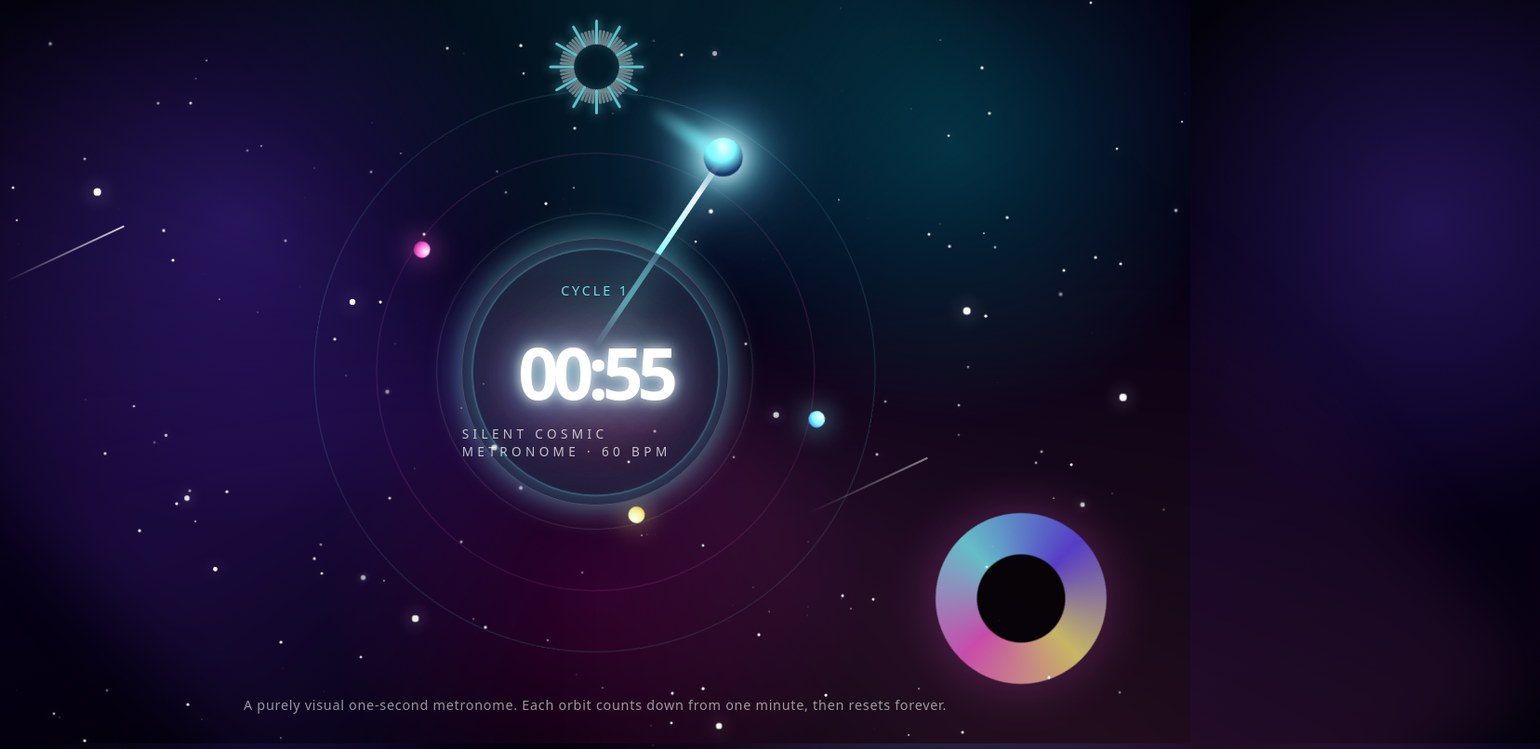
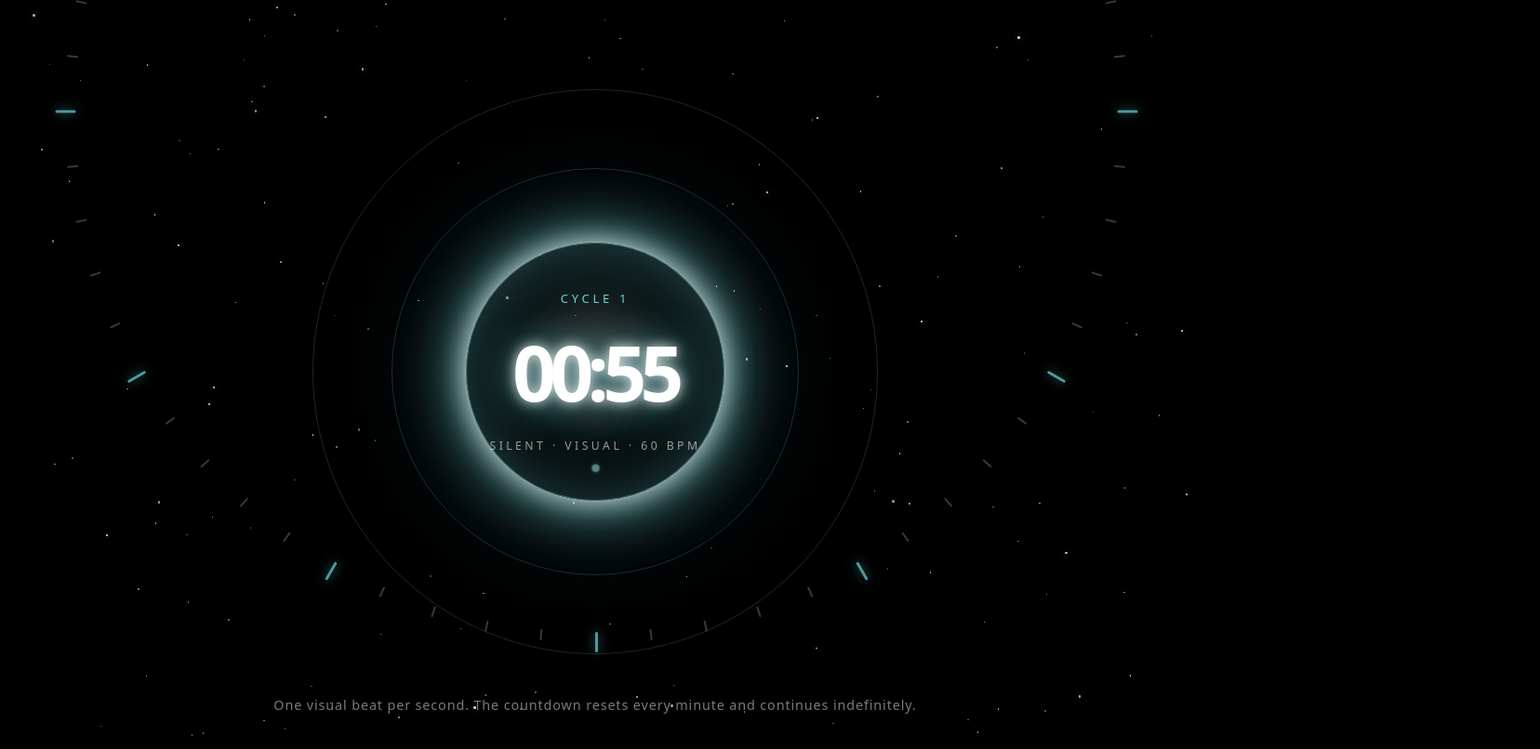
Before and after one commit to mike-stack1982364/heart-love-warrior-peace, a plain HTML site: page index.html in a window 1280 px wide. Shown: the top 806 px of the page at 93% size, 1656 px wide, since content can reach past the window. Drawn offline with Linux system fonts and the light colour scheme.

Commit message:
Update index.html

```diff
--- a/index.html
+++ b/index.html
@@ -3,457 +3,219 @@
 <head>
 <meta charset="UTF-8" />
 <meta name="viewport" content="width=device-width, initial-scale=1.0" />
-<title>Outer-Space Visual Metronome</title>
+<title>Silent Space Metronome</title>
 
 <style>
-  :root {
-    --beat: 1s;
-    --glow: rgba(147, 220, 255, 0.95);
-    --deep: #03030f;
-    --violet: #6c4dff;
-    --cyan: #7df9ff;
-    --pink: #ff61d8;
-  }
-
   * {
     box-sizing: border-box;
   }
 
   body {
     margin: 0;
+    min-height: 100vh;
     overflow: hidden;
-    min-height: 100vh;
-    background:
-      radial-gradient(circle at 20% 30%, rgba(111, 65, 255, 0.28), transparent 28%),
-      radial-gradient(circle at 80% 20%, rgba(0, 255, 255, 0.18), transparent 25%),
-      radial-gradient(circle at 50% 80%, rgba(255, 0, 180, 0.16), transparent 32%),
-      linear-gradient(160deg, #02020a, #060017 45%, #000 100%);
+    background: #000;
+    color: white;
     font-family: system-ui, -apple-system, BlinkMacSystemFont, "Segoe UI", sans-serif;
-    color: white;
   }
 
   .space {
     position: relative;
     width: 100vw;
     height: 100vh;
-    isolation: isolate;
+    background: #000;
+    display: grid;
+    place-items: center;
   }
 
   .star {
     position: absolute;
-    width: 2px;
-    height: 2px;
     border-radius: 50%;
     background: white;
-    opacity: 0.8;
-    animation: twinkle var(--speed) infinite ease-in-out alternate;
+    opacity: var(--opacity);
+    width: var(--size);
+    height: var(--size);
+    box-shadow: 0 0 8px rgba(255,255,255,0.55);
   }
 
-  @keyframes twinkle {
-    from {
-      transform: scale(0.35);
-      opacity: 0.25;
-    }
-    to {
-      transform: scale(1.6);
-      opacity: 1;
-      box-shadow: 0 0 14px white;
-    }
-  }
-
-  .nebula {
-    position: absolute;
-    inset: -20%;
-    background:
-      conic-gradient(
-        from 140deg,
-        transparent,
-        rgba(126, 58, 255, 0.18),
-        transparent,
-        rgba(0, 255, 255, 0.12),
-        transparent,
-        rgba(255, 97, 216, 0.14),
-        transparent
-      );
-    filter: blur(40px);
-    animation: nebulaDrift 36s linear infinite;
-    z-index: -2;
-  }
-
-  @keyframes nebulaDrift {
-    to {
-      transform: rotate(360deg) scale(1.08);
-    }
-  }
-
-  .metronome-stage {
-    position: absolute;
-    inset: 0;
+  .metronome {
+    position: relative;
+    width: min(76vmin, 720px);
+    height: min(76vmin, 720px);
     display: grid;
     place-items: center;
   }
 
-  .cosmic-clock {
-    position: relative;
-    width: min(82vmin, 760px);
-    height: min(82vmin, 760px);
-    display: grid;
-    place-items: center;
+  .outer-ring,
+  .middle-ring,
+  .inner-ring {
+    position: absolute;
+    border-radius: 50%;
+    border: 1px solid rgba(255,255,255,0.14);
   }
 
-  .orbit {
-    position: absolute;
-    border: 1px solid rgba(125, 249, 255, 0.16);
-    border-radius: 50%;
-    animation: orbitSpin linear infinite;
+  .outer-ring {
+    width: 100%;
+    height: 100%;
   }
 
-  .orbit.one {
-    width: 92%;
-    height: 92%;
-    animation-duration: 18s;
+  .middle-ring {
+    width: 72%;
+    height: 72%;
+    border-color: rgba(125, 249, 255, 0.18);
   }
 
-  .orbit.two {
-    width: 72%;
-    height: 72%;
-    animation-duration: 11s;
-    border-color: rgba(255, 97, 216, 0.18);
-  }
-
-  .orbit.three {
-    width: 52%;
-    height: 52%;
-    animation-duration: 7s;
-    border-color: rgba(255, 255, 255, 0.12);
-  }
-
-  @keyframes orbitSpin {
-    to {
-      transform: rotate(360deg);
-    }
-  }
-
-  .planet {
-    position: absolute;
-    width: 18px;
-    height: 18px;
-    border-radius: 50%;
-    background: radial-gradient(circle at 30% 30%, white, var(--cyan), #1e4cff);
-    box-shadow: 0 0 28px var(--cyan);
-  }
-
-  .orbit.one .planet {
-    top: 8%;
-    left: 50%;
-  }
-
-  .orbit.two .planet {
-    bottom: 10%;
-    right: 18%;
-    background: radial-gradient(circle at 30% 30%, white, var(--pink), #5c003c);
-    box-shadow: 0 0 28px var(--pink);
-  }
-
-  .orbit.three .planet {
-    top: 50%;
-    left: 0%;
-    background: radial-gradient(circle at 30% 30%, white, #fff493, #ff9f1c);
-    box-shadow: 0 0 28px #fff493;
-  }
-
-  .dial {
-    position: relative;
-    width: 44%;
-    aspect-ratio: 1;
-    border-radius: 50%;
-    display: grid;
-    place-items: center;
-    background:
-      radial-gradient(circle, rgba(255,255,255,0.18), rgba(125,249,255,0.08) 35%, rgba(10,10,40,0.65) 72%),
-      linear-gradient(145deg, rgba(255,255,255,0.12), rgba(255,255,255,0.02));
-    border: 1px solid rgba(255,255,255,0.22);
-    box-shadow:
-      0 0 40px rgba(125, 249, 255, 0.28),
-      inset 0 0 60px rgba(125, 249, 255, 0.14);
-  }
-
-  .countdown {
-    font-size: clamp(3.6rem, 9vmin, 7.4rem);
-    font-weight: 800;
-    letter-spacing: -0.08em;
-    text-shadow:
-      0 0 12px rgba(255,255,255,0.9),
-      0 0 34px rgba(125,249,255,0.95),
-      0 0 70px rgba(255,97,216,0.55);
-  }
-
-  .label {
-    position: absolute;
-    bottom: 17%;
-    font-size: clamp(0.72rem, 1.7vmin, 1rem);
-    letter-spacing: 0.32em;
-    text-transform: uppercase;
-    color: rgba(255,255,255,0.72);
-  }
-
-  .cycle {
-    position: absolute;
-    top: 16%;
-    font-size: clamp(0.8rem, 1.8vmin, 1.1rem);
-    letter-spacing: 0.2em;
-    text-transform: uppercase;
-    color: rgba(125,249,255,0.86);
-  }
-
-  .pendulum-wrap {
-    position: absolute;
-    width: 100%;
-    height: 100%;
-    display: grid;
-    place-items: center;
-    pointer-events: none;
-  }
-
-  .pendulum {
-    position: absolute;
-    width: 6px;
-    height: 38%;
-    top: 8%;
-    left: calc(50% - 3px);
-    transform-origin: 50% 100%;
-    border-radius: 999px;
-    background: linear-gradient(to bottom, transparent, white 20%, var(--cyan), transparent);
-    filter: drop-shadow(0 0 18px var(--cyan));
-    animation: swing var(--beat) cubic-bezier(.45,0,.55,1) infinite alternate;
-  }
-
-  @keyframes swing {
-    from {
-      transform: rotate(-34deg);
-    }
-    to {
-      transform: rotate(34deg);
-    }
-  }
-
-  .comet {
-    position: absolute;
-    top: -18px;
-    left: 50%;
-    width: 42px;
-    height: 42px;
-    transform: translateX(-50%);
-    border-radius: 50%;
-    background:
-      radial-gradient(circle at 32% 32%, white, var(--cyan) 38%, rgba(0, 0, 80, 0.6) 70%);
-    box-shadow:
-      0 0 24px white,
-      0 0 54px var(--cyan),
-      0 0 100px var(--violet);
-  }
-
-  .comet::after {
-    content: "";
-    position: absolute;
-    width: 88px;
-    height: 16px;
-    right: 28px;
-    top: 13px;
-    border-radius: 999px;
-    background: linear-gradient(to left, rgba(125,249,255,0.9), transparent);
-    filter: blur(4px);
-  }
-
-  .pulse-ring {
-    position: absolute;
-    width: 44%;
-    aspect-ratio: 1;
-    border-radius: 50%;
-    border: 2px solid rgba(125,249,255,0.82);
-    opacity: 0;
-    transform: scale(0.82);
-    pointer-events: none;
-  }
-
-  .pulse-ring.active {
-    animation: cosmicPulse 1s ease-out;
-  }
-
-  @keyframes cosmicPulse {
-    0% {
-      opacity: 0.95;
-      transform: scale(0.78);
-      box-shadow: 0 0 24px rgba(125,249,255,0.8);
-    }
-    100% {
-      opacity: 0;
-      transform: scale(1.9);
-      box-shadow: 0 0 110px rgba(255,97,216,0.4);
-    }
-  }
-
-  .beat-flash {
-    position: absolute;
-    inset: 0;
-    background: radial-gradient(circle, rgba(255,255,255,0.22), transparent 38%);
-    opacity: 0;
-    mix-blend-mode: screen;
-    pointer-events: none;
-  }
-
-  .beat-flash.active {
-    animation: flash 0.28s ease-out;
-  }
-
-  @keyframes flash {
-    0% { opacity: 0.55; }
-    100% { opacity: 0; }
+  .inner-ring {
+    width: 46%;
+    height: 46%;
+    border-color: rgba(255,255,255,0.22);
   }
 
   .second-marks {
     position: absolute;
     width: 100%;
     height: 100%;
-    border-radius: 50%;
   }
 
   .mark {
     position: absolute;
+    left: 50%;
     top: 50%;
-    left: 50%;
-    width: 3px;
-    height: 16px;
-    border-radius: 999px;
-    background: rgba(255,255,255,0.38);
-    transform-origin: 50% calc(min(41vmin, 380px) * -1);
+    width: 2px;
+    height: 12px;
+    border-radius: 99px;
+    background: rgba(255,255,255,0.22);
+    transform-origin: 50% -35vmin;
   }
 
   .mark.major {
-    height: 27px;
-    background: rgba(125,249,255,0.75);
-    box-shadow: 0 0 12px rgba(125,249,255,0.9);
+    width: 3px;
+    height: 22px;
+    background: rgba(125,249,255,0.62);
+    box-shadow: 0 0 12px rgba(125,249,255,0.55);
   }
 
-  .meteor {
-    position: absolute;
-    width: 140px;
-    height: 2px;
-    background: linear-gradient(to right, transparent, white);
-    opacity: 0.8;
-    transform: rotate(-25deg);
-    animation: meteor 4.8s linear infinite;
+  .core {
+    position: relative;
+    width: min(34vmin, 320px);
+    aspect-ratio: 1;
+    border-radius: 50%;
+    display: grid;
+    place-items: center;
+    background:
+      radial-gradient(circle at 50% 45%, rgba(255,255,255,0.22), rgba(125,249,255,0.08) 42%, rgba(0,0,0,0.92) 74%);
+    border: 1px solid rgba(255,255,255,0.26);
+    box-shadow:
+      0 0 42px rgba(125,249,255,0.22),
+      inset 0 0 42px rgba(125,249,255,0.14);
+    transition: transform 160ms ease-out, box-shadow 160ms ease-out, border-color 160ms ease-out;
   }
 
-  @keyframes meteor {
-    0% {
-      transform: translate(-20vw, -10vh) rotate(-25deg);
-      opacity: 0;
-    }
-    10% {
-      opacity: 1;
-    }
-    100% {
-      transform: translate(130vw, 88vh) rotate(-25deg);
-      opacity: 0;
-    }
+  .core.beat {
+    transform: scale(1.075);
+    border-color: rgba(125,249,255,0.9);
+    box-shadow:
+      0 0 30px rgba(255,255,255,0.8),
+      0 0 74px rgba(125,249,255,0.64),
+      0 0 130px rgba(125,249,255,0.28),
+      inset 0 0 58px rgba(125,249,255,0.3);
   }
 
-  .event-horizon {
-    position: absolute;
-    width: 23vmin;
-    aspect-ratio: 1;
-    border-radius: 50%;
-    right: 7vw;
-    bottom: 8vh;
-    background:
-      radial-gradient(circle, black 36%, transparent 37%),
-      conic-gradient(from 0deg, #ff61d8, #7df9ff, #6c4dff, #ffef7d, #ff61d8);
-    filter: blur(0.3px);
-    box-shadow: 0 0 55px rgba(255,97,216,0.36);
-    animation: blackHole 8s linear infinite;
-    opacity: 0.75;
+  .countdown {
+    font-size: clamp(3.8rem, 10vmin, 8rem);
+    font-weight: 850;
+    letter-spacing: -0.08em;
+    line-height: 1;
+    text-shadow:
+      0 0 14px rgba(255,255,255,0.88),
+      0 0 42px rgba(125,249,255,0.72);
   }
 
-  @keyframes blackHole {
-    to {
-      transform: rotate(360deg);
-    }
+  .cycle {
+    position: absolute;
+    top: 18%;
+    font-size: clamp(0.74rem, 1.6vmin, 1rem);
+    letter-spacing: 0.28em;
+    text-transform: uppercase;
+    color: rgba(125,249,255,0.82);
   }
 
-  .instructions {
+  .label {
+    position: absolute;
+    bottom: 18%;
+    font-size: clamp(0.68rem, 1.5vmin, 0.95rem);
+    letter-spacing: 0.28em;
+    text-transform: uppercase;
+    color: rgba(255,255,255,0.58);
+  }
+
+  .beat-indicator {
+    position: absolute;
+    bottom: 11%;
+    display: flex;
+    gap: 8px;
+  }
+
+  .beat-dot {
+    width: 7px;
+    height: 7px;
+    border-radius: 50%;
+    background: rgba(255,255,255,0.28);
+    transition: background 160ms ease-out, box-shadow 160ms ease-out, transform 160ms ease-out;
+  }
+
+  .beat-dot.active {
+    background: rgba(125,249,255,0.95);
+    box-shadow: 0 0 16px rgba(125,249,255,0.9);
+    transform: scale(1.45);
+  }
+
+  .caption {
     position: absolute;
     left: 50%;
     bottom: 4vh;
     transform: translateX(-50%);
-    width: min(92vw, 780px);
+    width: min(90vw, 760px);
     text-align: center;
-    color: rgba(255,255,255,0.58);
+    color: rgba(255,255,255,0.48);
     font-size: 0.9rem;
-    letter-spacing: 0.05em;
-  }
-
-  @media (max-width: 700px) {
-    .dial {
-      width: 56%;
-    }
-
-    .pulse-ring {
-      width: 56%;
-    }
-
-    .event-horizon {
-      opacity: 0.38;
-    }
+    letter-spacing: 0.06em;
   }
 </style>
 </head>
 
 <body>
-  <main class="space" aria-label="Silent outer-space visual metronome">
-    <div class="nebula"></div>
-    <div class="meteor" style="top: 2vh; left: 0; animation-delay: 0s;"></div>
-    <div class="meteor" style="top: 18vh; left: 0; animation-delay: 2.2s;"></div>
-    <div class="meteor" style="top: 34vh; left: 0; animation-delay: 5.4s;"></div>
-    <div class="event-horizon"></div>
+  <main class="space" id="space" aria-label="Silent visual space metronome">
+    <section class="metronome">
+      <div class="second-marks" id="secondMarks"></div>
 
-    <section class="metronome-stage">
-      <div class="cosmic-clock">
-        <div class="second-marks" id="secondMarks"></div>
+      <div class="outer-ring"></div>
+      <div class="middle-ring"></div>
+      <div class="inner-ring"></div>
 
-        <div class="orbit one"><div class="planet"></div></div>
-        <div class="orbit two"><div class="planet"></div></div>
-        <div class="orbit three"><div class="planet"></div></div>
+      <div class="core" id="core">
+        <div class="cycle" id="cycleText">Cycle 1</div>
+        <div class="countdown" id="countdown">01:00</div>
+        <div class="label">Silent · Visual · 60 BPM</div>
 
-        <div class="pendulum-wrap">
-          <div class="pendulum">
-            <div class="comet"></div>
-          </div>
-        </div>
-
-        <div class="pulse-ring" id="pulseRing"></div>
-        <div class="beat-flash" id="beatFlash"></div>
-
-        <div class="dial">
-          <div class="cycle" id="cycleText">Cycle 1</div>
-          <div class="countdown" id="countdown">01:00</div>
-          <div class="label">Silent Cosmic Metronome · 60 BPM</div>
+        <div class="beat-indicator">
+          <div class="beat-dot" id="beatDot"></div>
         </div>
       </div>
     </section>
 
-    <div class="instructions">
-      A purely visual one-second metronome. Each orbit counts down from one minute, then resets forever.
+    <div class="caption">
+      One visual beat per second. The countdown resets every minute and continues indefinitely.
     </div>
   </main>
 
 <script>
-  const countdownEl = document.getElementById("countdown");
+  const space = document.getElementById("space");
+  const secondMarks = document.getElementById("secondMarks");
+  const countdown = document.getElementById("countdown");
   const cycleText = document.getElementById("cycleText");
-  const pulseRing = document.getElementById("pulseRing");
-  const beatFlash = document.getElementById("beatFlash");
-  const secondMarks = document.getElementById("secondMarks");
-  const space = document.querySelector(".space");
+  const core = document.getElementById("core");
+  const beatDot = document.getElementById("beatDot");
 
   let remaining = 60;
   let cycle = 1;
@@ -464,47 +226,15 @@
     return `${String(mins).padStart(2, "0")}:${String(secs).padStart(2, "0")}`;
   }
 
-  function visualBeat() {
-    pulseRing.classList.remove("active");
-    beatFlash.classList.remove("active");
-
-    void pulseRing.offsetWidth;
-    void beatFlash.offsetWidth;
-
-    pulseRing.classList.add("active");
-    beatFlash.classList.add("active");
-
-    countdownEl.style.transform = "scale(1.06)";
-    setTimeout(() => {
-      countdownEl.style.transform = "scale(1)";
-    }, 120);
-  }
-
-  function tick() {
-    countdownEl.textContent = formatTime(remaining);
-    cycleText.textContent = `Cycle ${cycle}`;
-    visualBeat();
-
-    if (remaining === 0) {
-      remaining = 60;
-      cycle++;
-    } else {
-      remaining--;
-    }
-  }
-
-  function createStars() {
-    for (let i = 0; i < 180; i++) {
+  function createStaticStars() {
+    for (let i = 0; i < 150; i++) {
       const star = document.createElement("div");
       star.className = "star";
+
       star.style.left = `${Math.random() * 100}%`;
       star.style.top = `${Math.random() * 100}%`;
-      star.style.setProperty("--speed", `${1.5 + Math.random() * 4}s`);
-      star.style.animationDelay = `${Math.random() * 5}s`;
-
-      const size = Math.random() < 0.85 ? 2 : 3 + Math.random() * 2;
-      star.style.width = `${size}px`;
-      star.style.height = `${size}px`;
+      star.style.setProperty("--size", `${Math.random() < 0.85 ? 1.5 : 2.6}px`);
+      star.style.setProperty("--opacity", `${0.28 + Math.random() * 0.58}`);
 
       space.appendChild(star);
     }
@@ -514,15 +244,43 @@
     for (let i = 0; i < 60; i++) {
       const mark = document.createElement("div");
       mark.className = i % 5 === 0 ? "mark major" : "mark";
-      mark.style.transform = `rotate(${i * 6}deg) translateY(-38vmin)`;
+      mark.style.transform = `rotate(${i * 6}deg) translateY(35vmin)`;
       secondMarks.appendChild(mark);
     }
   }
 
-  createStars();
+  function render() {
+    countdown.textContent = formatTime(remaining);
+    cycleText.textContent = `Cycle ${cycle}`;
+  }
+
+  function beat() {
+    core.classList.add("beat");
+    beatDot.classList.add("active");
+
+    setTimeout(() => {
+      core.classList.remove("beat");
+      beatDot.classList.remove("active");
+    }, 170);
+  }
+
+  function tick() {
+    remaining--;
+
+    if (remaining < 1) {
+      remaining = 60;
+      cycle++;
+    }
+
+    render();
+    beat();
+  }
+
+  createStaticStars();
   createSecondMarks();
+  render();
+  beat();
 
-  tick();
   setInterval(tick, 1000);
 </script>
 </body>
```
